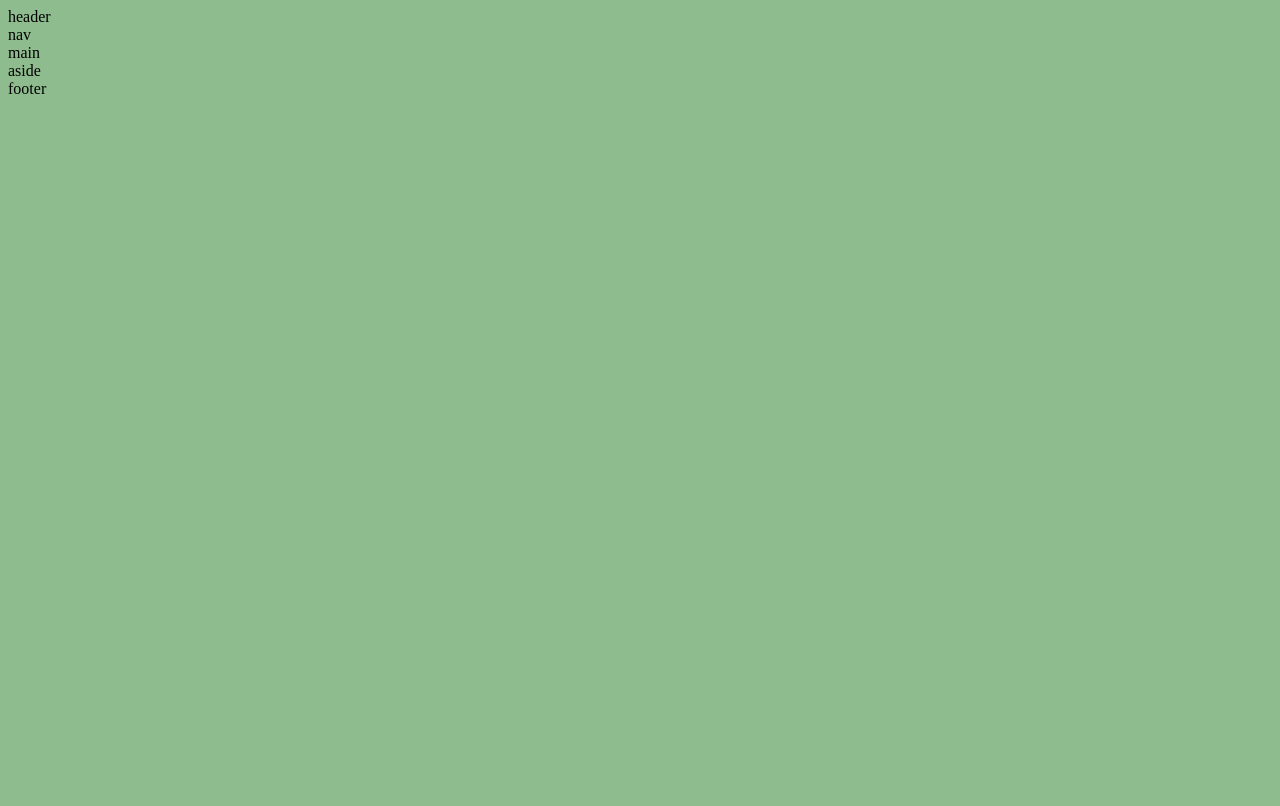
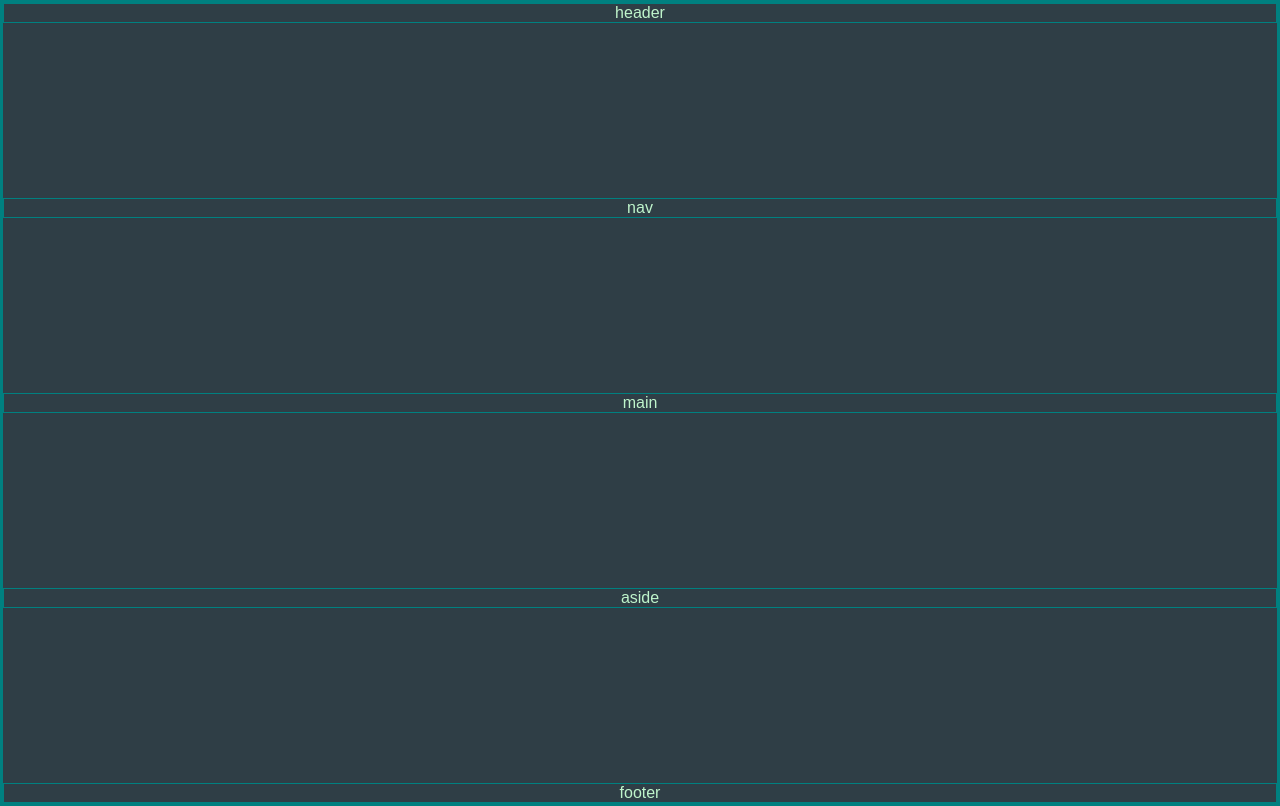
Before and after one commit to jwong65/CSS-Responsive, a plain HTML site: page index.html in a window 1280 px wide. Drawn offline with Linux system fonts and the light colour scheme.

Commit message:
Added border and .container to css

```diff
--- a/styles.css
+++ b/styles.css
@@ -6,6 +6,24 @@
     --night-forest: #2F3E46;
 }
 
+* {
+    border: 1px solid teal;
+}
+
 body {
     background-color: darkseagreen;
 }
+
+body {
+    margin: 0;
+    font-family: sans-serif;
+    text-align: center;
+    background-color: var(--night-forest);
+    color: var(--pale-sage);
+  }
+  .container {
+    display: flex;
+    min-height: 100vh;
+    flex-direction: column;
+    justify-content: space-between;
+}
```
